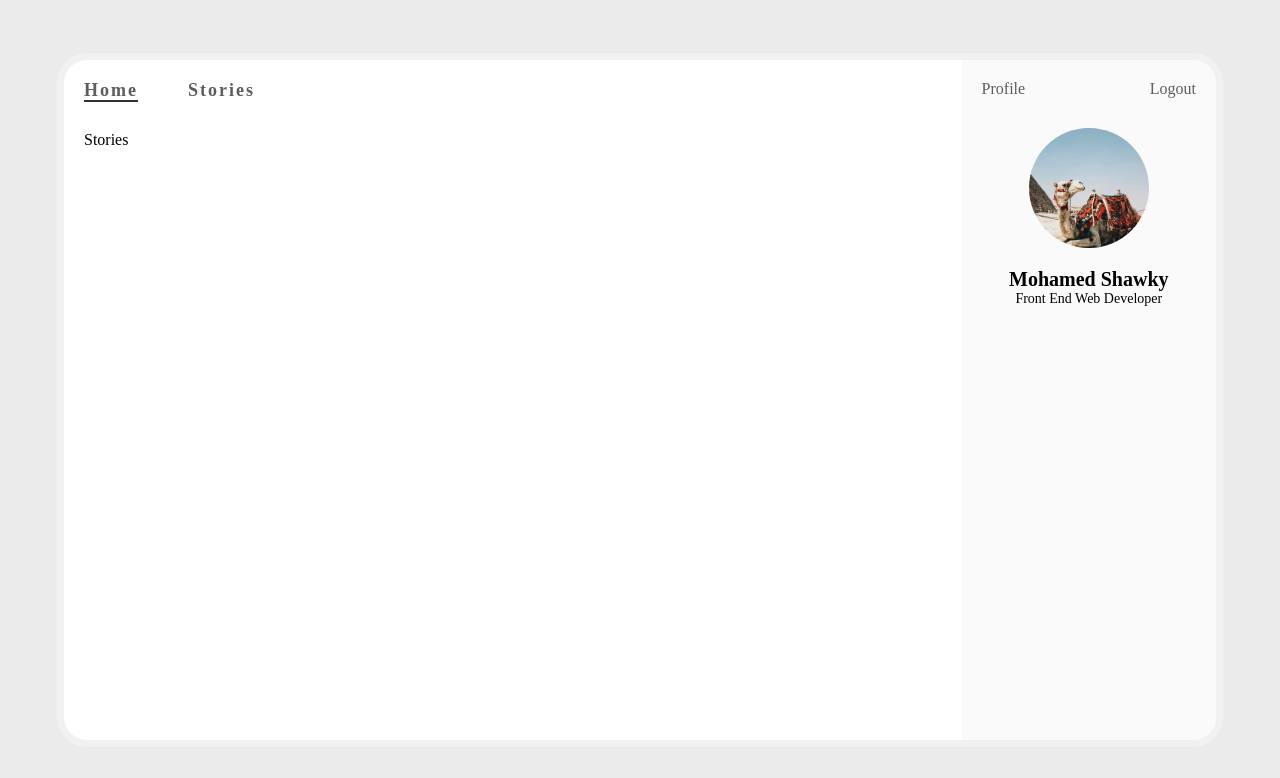
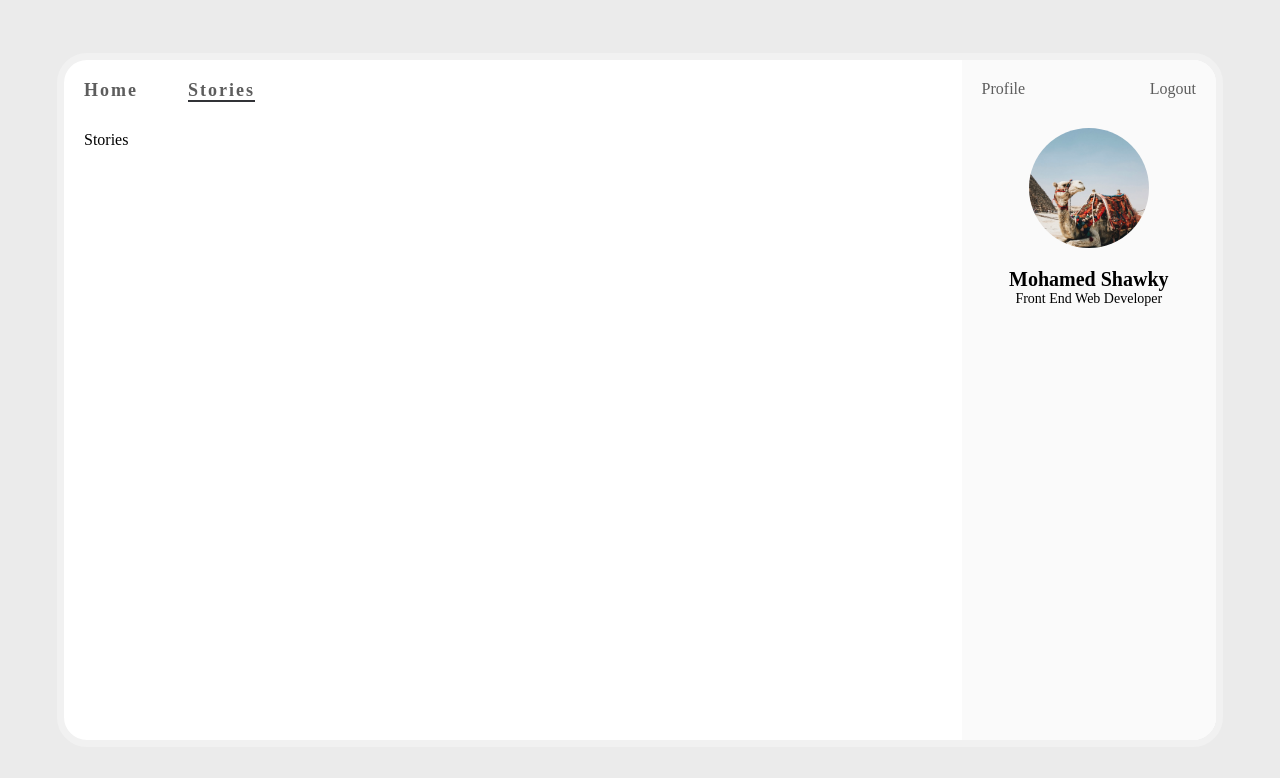
Before and after one commit to MohamedShawkyBayoumi/stories_app, a React (Create React App) app: page /stories in a window 1280 px wide. Shown: the top 778 px of the page. Built offline with nearby package versions, Linux system fonts and the light colour scheme; a web font is replaced by a local one.

Commit message:
change Link component with NavLink to handle activeClassName

```diff
--- a/src/components/Header.js
+++ b/src/components/Header.js
@@ -1,15 +1,15 @@
 import React from 'react';
-import { Link } from 'react-router-dom';
+import { Link, NavLink } from 'react-router-dom';
 
 function Header() {
     return (
         <header>
             <ul>
                 <li>
-                    <Link to='/' className={'tab-active'}>Home</Link>
+                    <NavLink to='/' exact={true} activeClassName='tab-active'>Home</NavLink>
                 </li>
                 <li>
-                    <Link to='/stories'>Stories</Link>
+                    <NavLink to='/stories' activeClassName='tab-active'>Stories</NavLink>
                 </li>
             </ul>
         </header>
```
Also changed, not shown: src/assets/banner.jpg (deleted).
